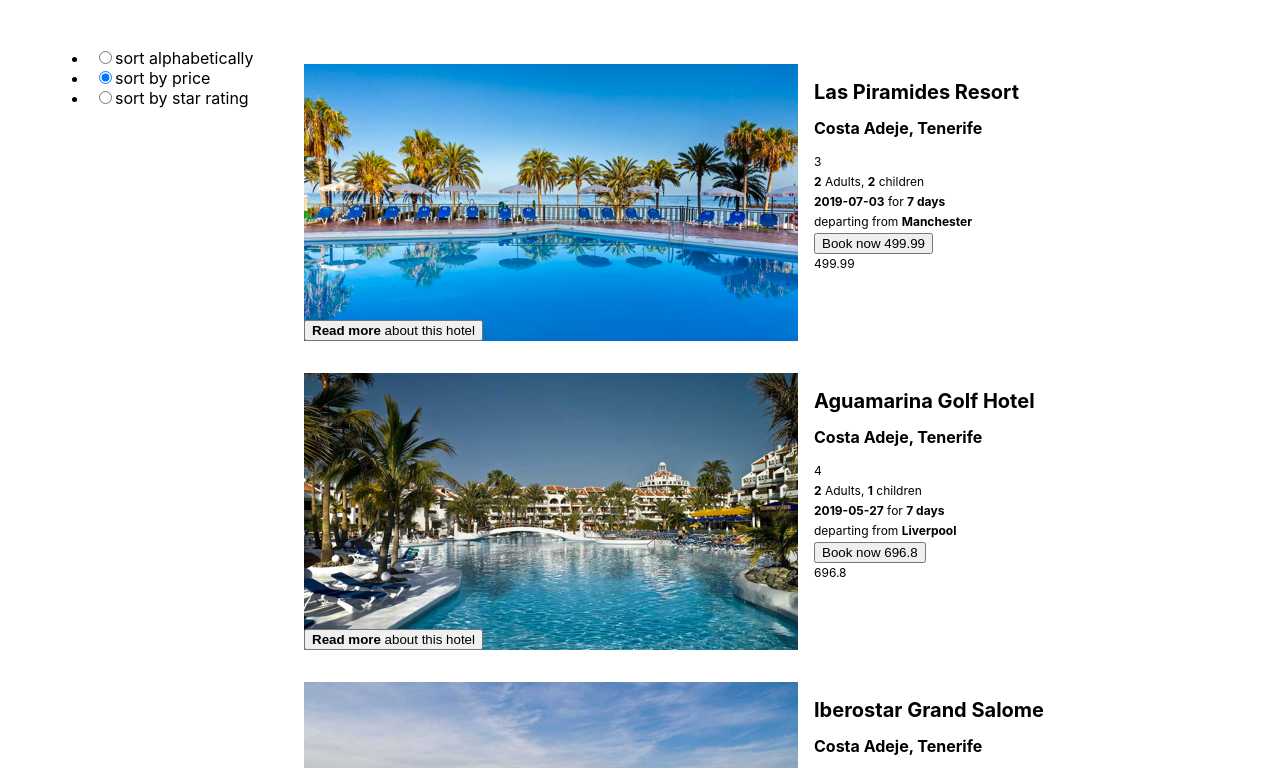
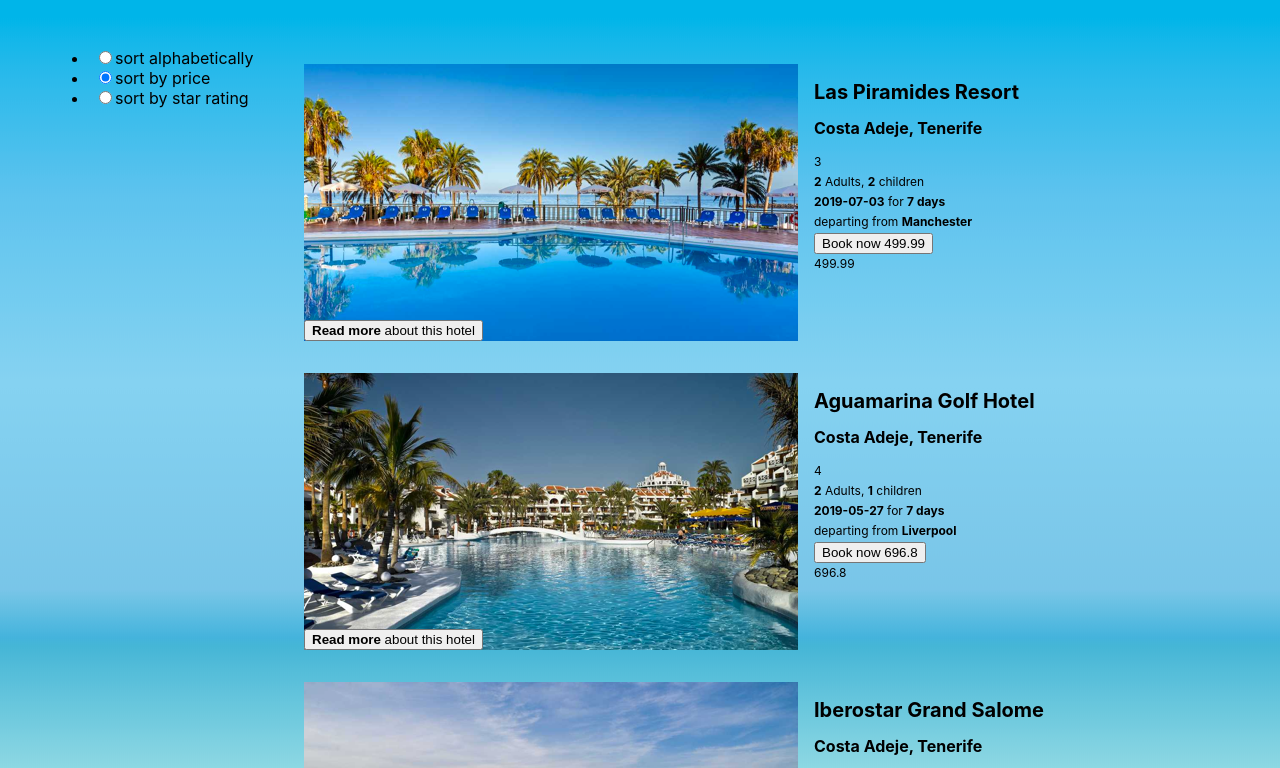
Before and after one commit to KswisDev/otb-test, a React (Create React App) app: page / in a window 1280 px wide. Shown: the top 768 px of the page. Built offline with nearby package versions, Linux system fonts and the light colour scheme.

Commit message:
add background

```diff
--- a/src/App.js
+++ b/src/App.js
@@ -3,7 +3,7 @@
 
 function App() {
   return (
-    <div>
+    <div style={{ backgroundImage: "url('/images/background.png')" }}>
       <ProductDisplay products={products} />
     </div>
   );
```
Also changed, not shown: public/images/background.png (added).
